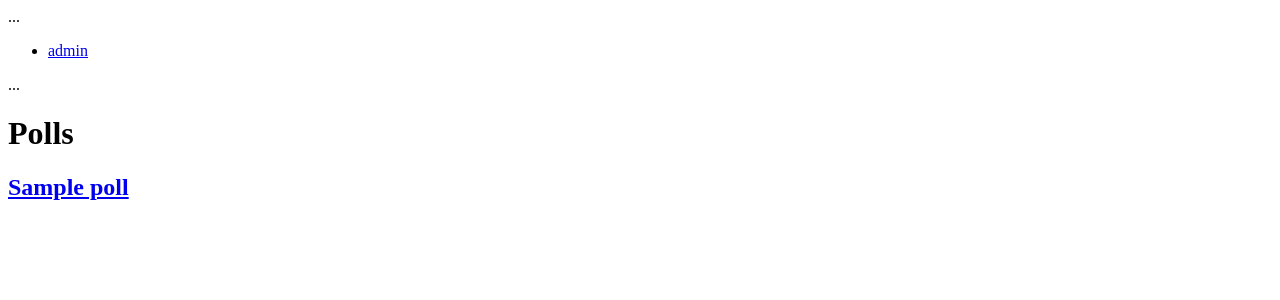
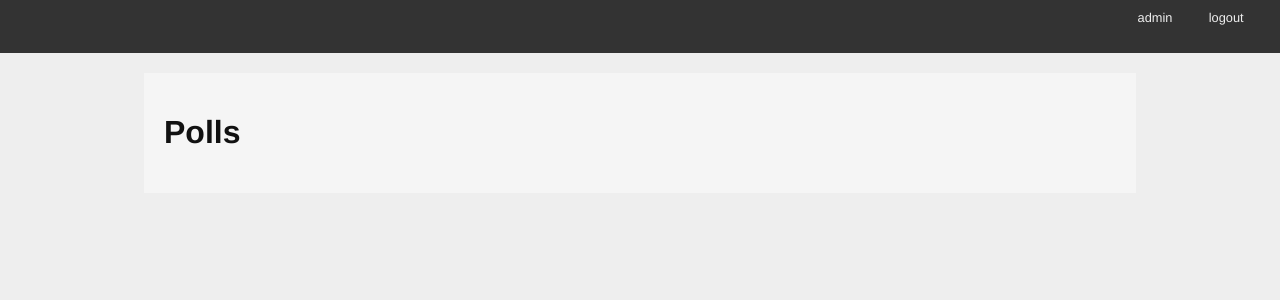
Before and after one commit to MOHAMMADJH/Django-blog, a Django app: page /polling/ in a window 1280 px wide. Shown: the top 300 px of the page. Run offline with Django 4.2, Linux system fonts and the light colour scheme; a user stored in the database is signed in; tables that the repository leaves empty hold one stand-in row (values such as "Sample post").

Commit message:
All requirements done
All requirements done

```diff
--- /dev/null
+++ b/blogging/static/django_blog.css
@@ -0,0 +1,127 @@
+body {
+    background-color: #eee;
+    color: #111;
+    font-family: "HelveticaNeue-Light", "Helvetica Neue Light", "Helvetica Neue", Helvetica, Arial, "Lucida Grande", sans-serif;
+    margin:0;
+    padding:0;
+}
+#container {
+    margin:0;
+    padding:0;
+    margin-top: 0px;
+}
+#header {
+    background-color: #333;
+    border-botton: 1px solid #111;
+    margin:0;
+    padding:0;
+}
+#control-bar {
+    margin: 0em 0em 1em;
+    list-style: none;
+    list-style-type: none;
+    text-align: right;
+    color: #eee;
+    font-size: 80%;
+    padding-bottom: 0.4em;
+}
+#control-bar li {
+    display: inline-block;
+}
+#control-bar li a {
+    color: #eee;
+    padding: 0.5em;
+    text-decoration: none;
+}
+#control-bar li a:hover {
+    color: #cce;
+}
+#content {
+    margin: 0em 1em 1em;
+}
+
+ul#entries {
+    list-style: none;
+    list-style-type: none;
+}
+div.entry {
+    margin-right: 2em;
+    margin-top: 1em;
+    border-top: 1px solid #cecece;
+}
+ul#entries li:first-child div.entry {
+    border-top: none;
+    margin-top: 0em;
+}
+div.entry-body {
+    margin-left: 2em;
+}
+.notification {
+    float: right;
+    text-align: center;
+    width: 25%;
+    padding: 1em;
+}
+.info {
+    background-color: #aae;
+}
+ul.categories {
+    list-style: none;
+    list-style-type: none;
+}
+ul.categories li {
+    display: inline;
+}
+
+
+
+/* Reset some default browser styles */
+body, ul, li {
+    margin: 0;
+    padding: 0;
+}
+
+/* Style the header and control bar */
+#header {
+    background-color: #333;
+    color: #fff;
+    padding: 10px;
+}
+
+#control-bar {
+    list-style: none;
+}
+
+#control-bar li {
+    display: inline;
+    margin-right: 20px;
+}
+
+#control-bar a {
+    text-decoration: none;
+    color: #fff;
+}
+
+/* Style the content container */
+#container {
+    width: 80%;
+    margin: 20px auto;
+}
+
+#content {
+    background-color: #f5f5f5;
+    padding: 20px;
+}
+
+/* Style the login/logout links */
+#control-bar a:hover {
+    text-decoration: underline;
+}
+
+/* Style the admin link for staff users */
+#control-bar .admin-link {
+    background-color: #ff5733;
+    color: #fff;
+    padding: 5px 10px;
+    border-radius: 5px;
+}
--- a/blogging/urls.py
+++ b/blogging/urls.py
@@ -1,7 +1,6 @@
 from django.urls import path
-from blogging.views import list_view,stub_view , detail_view
-
+from .views import BlogListView, BlogDetailView
 urlpatterns = [
-    path('', list_view, name="blog_index"),
-    path('posts/<int:post_id>/', detail_view, name="blog_detail"),
+    path('', BlogListView.as_view(), name='blog_index'),
+    path('posts/<int:pk>', BlogDetailView.as_view(), name='blog_detail'),
 ]
--- a/djangoblog/urls.py
+++ b/djangoblog/urls.py
@@ -16,11 +16,12 @@ Including another URLconf
 """
 from django.contrib import admin
 from django.urls import path, include
+from django.contrib.auth.views import LoginView, LogoutView
 
 urlpatterns = [
     path('', include('blogging.urls')),
     path('polling/', include('polling.urls')),
     path('admin/', admin.site.urls),
-    # path('login/', LoginView.as_view(template_name='login.html'), name="login"),
-    # path('logout/', LogoutView.as_view(next_page='/'), name="logout"),
+    path('login/', LoginView.as_view(template_name='login.html'), name="login"),
+    path('logout/', LogoutView.as_view(next_page='/'), name="logout"),
 ]
--- a/polling/urls.py
+++ b/polling/urls.py
@@ -1,7 +1,7 @@
 from django.urls import path
-from polling.views import list_view, detail_view
+from polling.views import PollDetailView, PollListView
 
 urlpatterns = [
-    path('', list_view, name="poll_index"),
-    path('polls/<int:poll_id>/', detail_view, name="poll_detail"),
+    path('', PollListView.as_view(), name="poll_index"),
+    path('polls/<int:pk>/', PollDetailView.as_view(), name="poll_detail"),
 ]
--- a/polling/views.py
+++ b/polling/views.py
@@ -2,26 +2,47 @@ from django.shortcuts import render
 
 # Create your views here.
 from django.http import Http404
+from django.views.generic import ListView, DetailView
+
 from polling.models import Poll
 
 
-def list_view(request):
-    context = {'polls': Poll.objects.all()}
-    return render(request, 'polling/list.html', context)
+# def list_view(request):
+#     context = {'polls': Poll.objects.all()}
+#     return render(request, 'polling/list.html', context)
+#
+#
+# def detail_view(request, poll_id):
+#     try:
+#         poll = Poll.objects.get(pk=poll_id)
+#     except Poll.DoesNotExist:
+#         raise Http404
+#
+#     if request.method == "POST":
+#         if request.POST.get("vote") == "Yes":
+#             poll.score += 1
+#         else:
+#             poll.score -= 1
+#         poll.save()
+#
+#     context = {'poll': poll}
+#     return render(request, 'polling/detail.html', context)
+class PollListView(ListView):
+    model = Poll
+    template_name = 'polling/list.html'
 
 
-def detail_view(request, poll_id):
-    try:
-        poll = Poll.objects.get(pk=poll_id)
-    except Poll.DoesNotExist:
-        raise Http404
+class PollDetailView(DetailView):
+    model = Poll
+    template_name = 'polling/detail.html'
 
-    if request.method == "POST":
-        if request.POST.get("vote") == "Yes":
+    def post(self, request, *args, **kwargs):
+        poll = self.get_object()
+        if request.POST.get('vote') == 'Yes':
             poll.score += 1
         else:
             poll.score -= 1
         poll.save()
 
-    context = {'poll': poll}
-    return render(request, 'polling/detail.html', context)
+        context = {'poll': poll}
+        return render(request, 'polling/detail.html', context)
--- a/templates/base.html
+++ b/templates/base.html
@@ -1,17 +1,23 @@
-{#{% load staticfiles %}#}
-<!DOCTYPE html>  ...
+{% load static %}
+<!DOCTYPE html>
+<html>
+<head>
+    <title>My Django Blog</title>
+    <link type="text/css" rel="stylesheet" href="{% static 'django_blog.css' %}">
+</head>
 <body>
-  <div id="header">  {# header begins here #}
+<div id="header">
     <ul id="control-bar">
         {% if user.is_authenticated %}
-    {% if user.is_staff %}<li><a href="{% url 'admin:index' %}">admin</a></li>{% endif %}
-{#     <li><a href="{% url 'logout' %}">logout</a></li>#}
+            {% if user.is_staff %}
+                <li><a href="{% url 'admin:index' %}">admin</a></li>{% endif %}
+            <li><a href="{% url 'logout' %}">logout</a></li>
         {% else %}
-{#     <li><a href="{% url 'login' %}">login</a></li>#}
+            <li><a href="{% url 'login' %}">login</a></li>
         {% endif %}
     </ul>
-  </div>              {# header ends here #}
-<div id="container">  ...
+</div>
+<div id="container">
     <div id="content">
         {% block content %}
             [content will go here]
--- a/templates/blogging/list.html
+++ b/templates/blogging/list.html
@@ -1,9 +1,8 @@
 {% extends "base.html" %}{% block content %}
     <h1>Recent Posts</h1>
-  {% comment %} here is where the query happens {% endcomment %}
-  {% for post in posts %}
+    {% for post in post_list %}
         <div class="post">
-    <h2><a href="{% url 'blog_detail' post.pk %}">{{ post }}</a></h2>
+            <h2><a href="{% url 'blog_detail'  post.pk%}">{{ post }}</a></h2>
             <p class="byline">
                 Posted by {{ post.author.username }} &mdash; {{ post.published_date }}
             </p>
```
Also changed, not shown: blogging/views.py (+28 -16 lines). Lines whose indentation alone changed are shown as unchanged.
